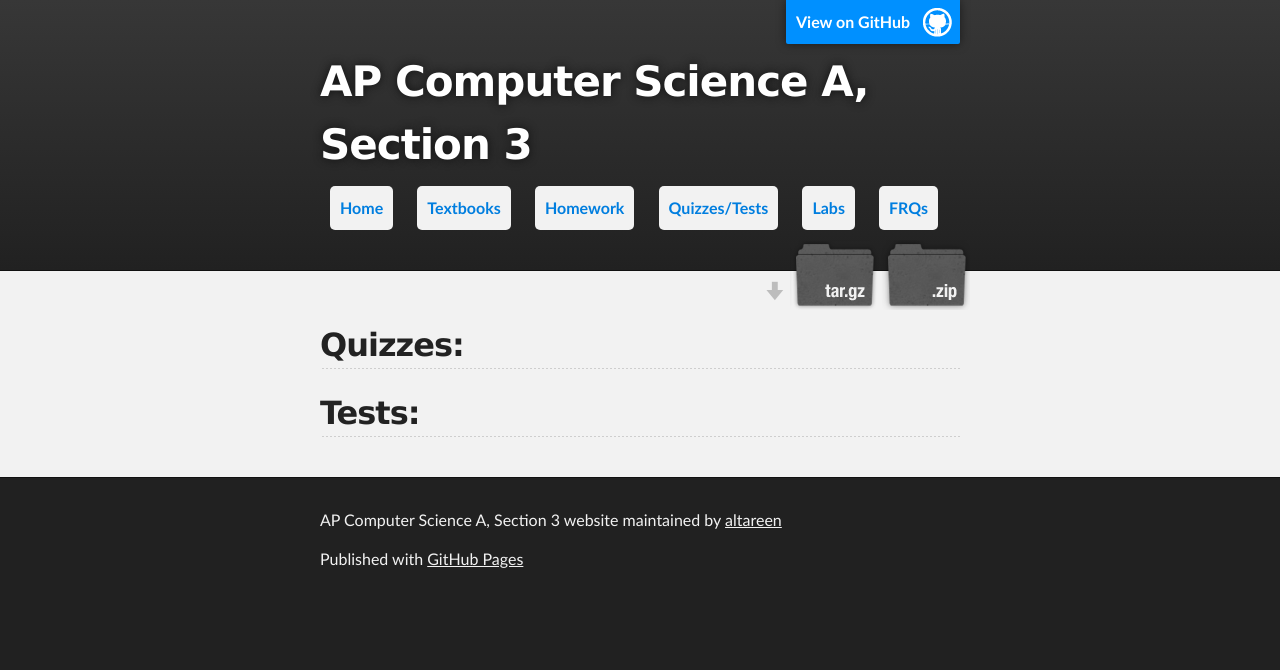
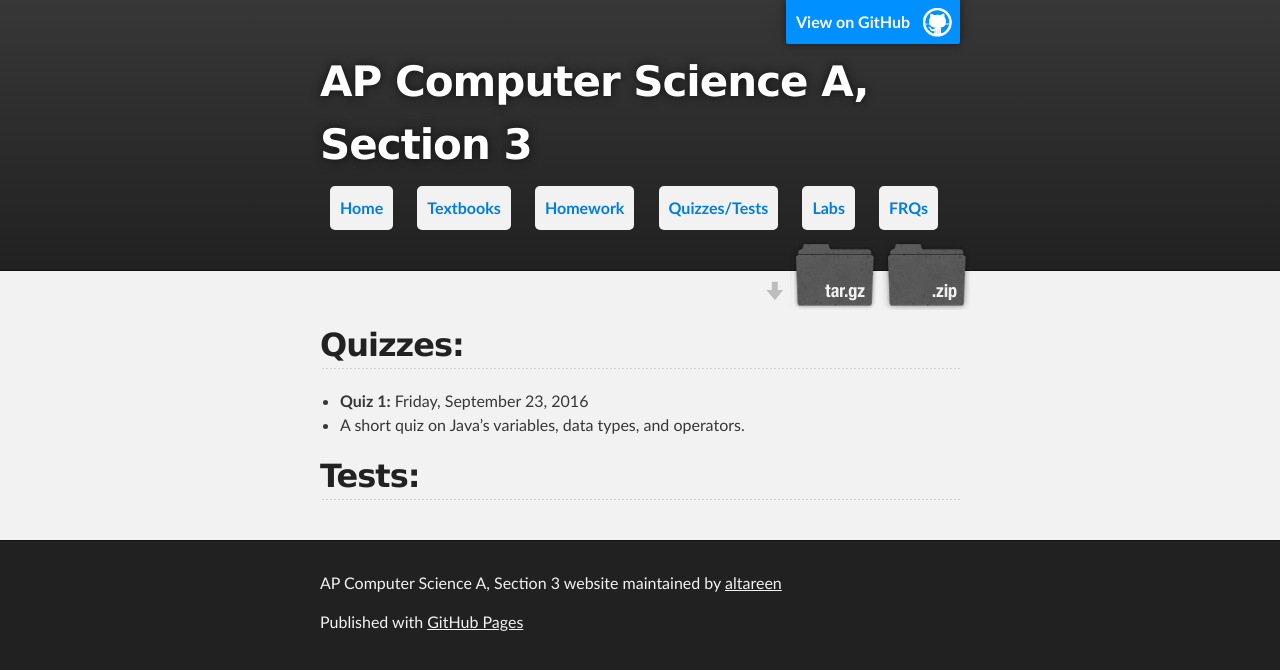
Before and after one commit to ynot1609/apcompsci3, a Jekyll site: the page built from quizzestests/index.md, in a window 1280 px wide. Shown: the top 670 px of the page. Built offline with Jekyll 4.4.1, drawn with Linux system fonts in a browser that asks for light colours.

Commit message:
Added quiz1

```diff
--- a/quizzestests/index.md
+++ b/quizzestests/index.md
@@ -3,12 +3,11 @@ layout: default
 title: Quizzes/Tests
 ---
 ## Quizzes:
-<!--
-+ **Quiz 1:** Due Monday, September 21, 2015
-+ A multiple choice quiz on Java's data types.
-+ Log into [EngradePro](http://www.engradepro.com) and select the assignment link, "Quiz 1".
 
----
++ **Quiz 1:** Friday, September 23, 2016
++ A short quiz on Java's variables, data types, and operators.
+
+<!---
 
 + **Quiz 2:** Due Monday, November 2, 2015
 + A multiple choice quiz on Java's classes and objects.
```
